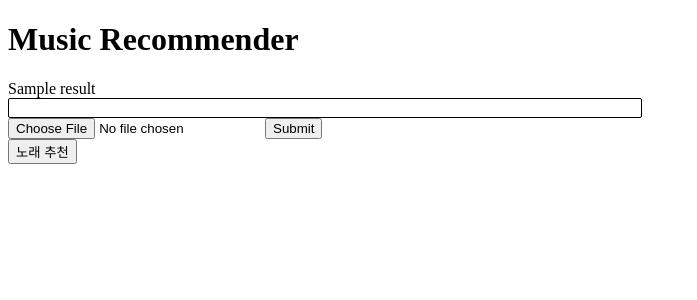
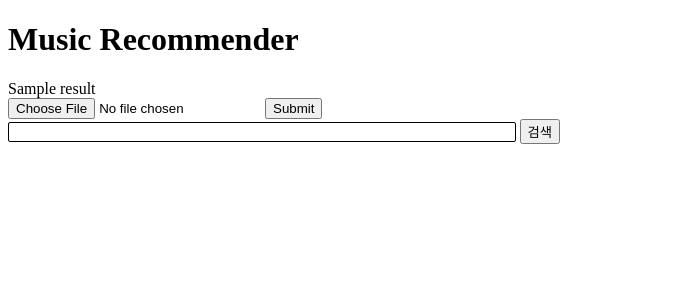
Before and after one commit to LiiNen/MusicRecommender_Flask, a Flask app: template templates/index.html in a window 1280 px wide. Shown: the top 300 px of the page, without its empty margins (0-697 px from the left). Run offline with Flask 2, Linux system fonts and the light colour scheme; the template is opened without the code that fills it: most values are stand-ins (such as "Sample title", 1, 10 or a date in 2020); parts of the project's set-up code (start-up, migrations or seed data) failed here and were passed over.

Commit message:
Fix some style

```diff
--- a/static/index.css
+++ b/static/index.css
@@ -4,12 +4,12 @@ span {
 }
 
 #musicSelector {
-    width: 50%;
+    width: 40%;
     display: block;
 }
 
 #inputWrapper {
-    width: 50%;
+    width: 40%;
     display: inline-block;
     border: 1px solid black;
     border-radius: 2px;
@@ -26,3 +26,8 @@ span {
 #searchBtn {
     display: inline-block;
 }
+
+#upload {
+    display: block;
+    width: 40%
+}
--- a/templates/index.html
+++ b/templates/index.html
@@ -8,16 +8,17 @@
     <body>
         <h1>Music Recommender</h1>
         <div>{{result}}</div>
-        <div id="inputWrapper">
-            <input type="text" id="searchInput">
-        </div>
         <div id="upload">
             <form action = "http://localhost:5000/upload" method = "POST" enctype = "multipart/form-data">
                 <input type = "file" name = "file" />
                 <input type = "submit" />
             </form>
         </div>
-        <button id="searchBtn" onclick="searchBtn()">노래 추천</button>
+        <div id="inputWrapper">
+            <input type="text" id="searchInput">
+        </div>
+        <button id="searchBtn" onclick="searchBtn()">검색</button>
+
         <select size=10 id="musicSelector" style="visibility: hidden; display: none;"></select>
         <div id="resultBox"></div>
 
```
Also changed, not shown: 1 other file.
